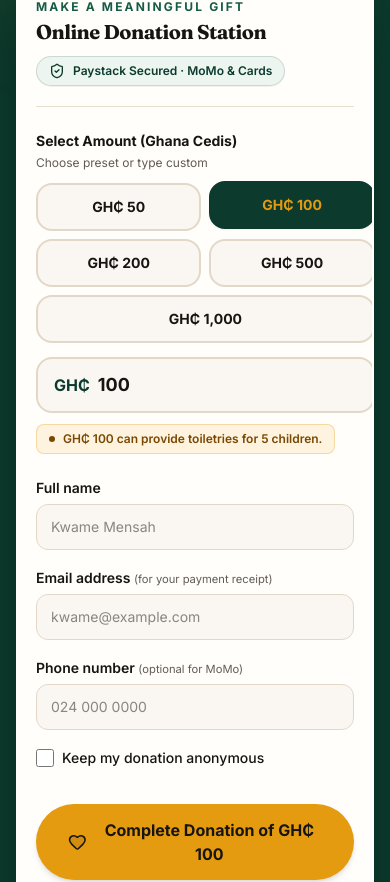
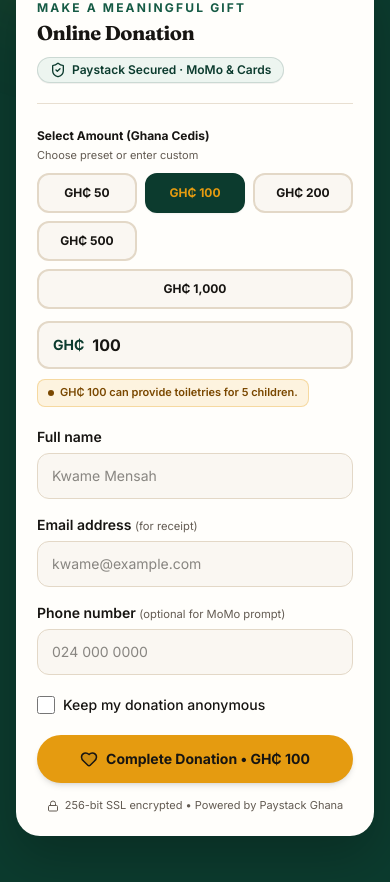
Before and after one commit to owusuvictorjnr/lovers-heart-foundation, a Next.js app: page / in a window 390 px wide. Shown: the part 6577-7459 px from the top of the page. Built offline with nearby package versions, Linux system fonts and the light colour scheme; no server answers; the database is empty.

Commit message:
style: improve responsive layout, spacing, and typography for donation and header components

```diff
--- a/src/features/donations/components/donate-form.tsx
+++ b/src/features/donations/components/donate-form.tsx
@@ -69,36 +69,36 @@ export function DonateForm() {
       <form
         onSubmit={handleSubmit}
         noValidate
-        className="mx-auto w-full max-w-3xl overflow-hidden rounded-3xl border-2 border-white/20 bg-cream-pure p-4.5 text-ink shadow-[0_24px_60px_rgba(0,0,0,0.28)] sm:p-7 md:p-9"
+        className="mx-auto w-full max-w-2xl overflow-hidden rounded-3xl border border-white/20 bg-cream-pure p-5 sm:p-7 md:p-9 text-ink shadow-[0_20px_50px_rgba(0,0,0,0.22)]"
       >
         <div className="mb-6 flex flex-col sm:flex-row sm:items-center justify-between gap-3 border-b border-line/80 pb-5">
           <div>
             <span className="eyebrow mb-1">Make a Meaningful Gift</span>
-            <h3 className="font-serif text-xl sm:text-2xl font-bold text-ink">Online Donation Station</h3>
+            <h3 className="font-serif text-xl sm:text-2xl font-bold text-ink">Online Donation</h3>
           </div>
-          <div className="inline-flex self-start sm:self-auto items-center gap-2 rounded-full border border-forest/15 bg-forest-soft px-3 py-1.5 text-xs font-semibold text-forest shadow-2xs">
+          <div className="inline-flex self-start sm:self-auto items-center gap-1.5 rounded-full border border-forest/15 bg-forest-soft px-3 py-1 text-xs font-semibold text-forest shadow-2xs">
             <ShieldCheck className="size-4 text-forest shrink-0" />
             <span>Paystack Secured · MoMo &amp; Cards</span>
           </div>
         </div>
 
         <fieldset>
-          <legend className="mb-3 text-sm font-bold text-ink flex flex-col sm:flex-row sm:items-baseline justify-between gap-1">
+          <legend className="mb-2.5 text-xs sm:text-sm font-bold text-ink flex flex-col sm:flex-row sm:items-baseline justify-between gap-1">
             <span>Select Amount (Ghana Cedis)</span>
-            <span className="text-xs text-muted font-normal">Choose preset or type custom</span>
+            <span className="text-[11px] text-muted font-normal">Choose preset or enter custom</span>
           </legend>
 
-          <div className="grid grid-cols-2 sm:grid-cols-3 md:grid-cols-5 gap-2 sm:gap-2.5">
+          <div className="grid grid-cols-3 sm:grid-cols-5 gap-2">
             {siteConfig.donationPresets.map((p, idx) => (
               <button
                 key={p}
                 type="button"
                 onClick={() => setAmount(p)}
                 className={cn(
-                  "cursor-pointer rounded-2xl border-2 py-3 px-2 text-center font-bold text-sm sm:text-base transition duration-200",
-                  idx === 4 && "col-span-2 sm:col-span-1",
+                  "cursor-pointer rounded-xl border-2 py-2.5 px-1.5 text-center font-bold text-xs sm:text-sm transition-all duration-200 active:scale-95",
+                  idx === 4 && "col-span-3 sm:col-span-1",
                   amount === p
-                    ? "border-forest bg-forest text-gold shadow-xs -translate-y-0.5"
+                    ? "border-forest bg-forest text-gold shadow-xs"
                     : "border-line bg-cream hover:border-gold hover:bg-gold-soft/30 text-ink",
                 )}
               >
@@ -108,9 +108,9 @@ export function DonateForm() {
           </div>
 
           {/* Custom amount input */}
-          <div className="mt-3.5">
-            <label className="flex items-center overflow-hidden rounded-2xl border-2 border-line bg-cream transition focus-within:border-forest focus-within:bg-cream-pure focus-within:shadow-xs">
-              <span className="pl-4 pr-2 sm:px-5 font-bold text-forest text-base sm:text-lg shrink-0">GH₵</span>
+          <div className="mt-3">
+            <label className="flex items-center overflow-hidden rounded-xl border-2 border-line bg-cream transition focus-within:border-forest focus-within:bg-cream-pure focus-within:shadow-xs">
+              <span className="pl-3.5 pr-2 sm:px-4 font-bold text-forest text-sm sm:text-base shrink-0">GH₵</span>
               <input
                 type="number"
                 min={1}
@@ -120,17 +120,17 @@ export function DonateForm() {
                 value={amount}
                 placeholder="Enter custom amount"
                 onChange={(e) => setAmount(e.target.value === "" ? "" : Math.floor(+e.target.value))}
-                className="min-w-0 flex-1 bg-transparent py-3 sm:py-3.5 pr-4 text-lg sm:text-xl font-bold text-ink outline-none placeholder:text-muted/50 placeholder:font-normal placeholder:text-sm sm:placeholder:text-base"
+                className="min-w-0 flex-1 bg-transparent py-2.5 sm:py-3 pr-3 text-base sm:text-lg font-bold text-ink outline-none placeholder:text-muted/50 placeholder:font-normal placeholder:text-xs sm:placeholder:text-sm"
               />
             </label>
           </div>
 
           {/* Impact hint */}
-          <div className="mt-2.5 min-h-6">
+          <div className="mt-2 min-h-6">
             {errors.amount?.[0] ? (
               <p className="text-xs font-semibold text-clay">{errors.amount[0]}</p>
             ) : hint ? (
-              <p className="inline-flex items-center gap-2 rounded-lg border border-gold/30 bg-gold-soft px-3 py-1.5 text-xs font-semibold text-[#7a4800]">
+              <p className="inline-flex items-center gap-1.5 rounded-lg border border-gold/30 bg-gold-soft px-2.5 py-1 text-[11px] sm:text-xs font-semibold text-[#7a4800]">
                 <span className="size-1.5 rounded-full bg-[#7a4800] shrink-0" />
                 <span>GH₵ {Number(amount).toLocaleString()} {hint.text}</span>
               </p>
@@ -138,17 +138,19 @@ export function DonateForm() {
           </div>
         </fieldset>
 
-        <div className="my-6 grid gap-4.5 sm:grid-cols-2">
+        <div className="my-5 grid gap-4 sm:grid-cols-2">
           <Field label="Full name" error={errors.name}>
             <Input name="name" autoComplete="name" placeholder="Kwame Mensah" required aria-invalid={!!errors.name} />
           </Field>
-          <Field label="Email address" hint="for your payment receipt" error={errors.email}>
+          <Field label="Email address" hint="for receipt" error={errors.email}>
             <Input name="email" type="email" autoComplete="email" placeholder="kwame@example.com" required aria-invalid={!!errors.email} />
           </Field>
-          <Field label="Phone number" hint="optional for MoMo" error={errors.phone}>
-            <Input name="phone" type="tel" autoComplete="tel" placeholder="024 000 0000" />
-          </Field>
-          <div className="flex items-end pb-3">
+          <div className="sm:col-span-2">
+            <Field label="Phone number" hint="optional for MoMo prompt" error={errors.phone}>
+              <Input name="phone" type="tel" autoComplete="tel" placeholder="024 000 0000" />
+            </Field>
+          </div>
+          <div className="sm:col-span-2 flex items-center pt-1">
             <Checkbox name="anonymous" label="Keep my donation anonymous" />
           </div>
         </div>
@@ -163,18 +165,18 @@ export function DonateForm() {
           type="submit"
           size="lg"
           variant="primary"
-          className="w-full justify-center gap-2.5 shadow-md text-base sm:text-lg"
+          className="w-full justify-center gap-2 shadow-md py-3.5 text-sm sm:text-base font-bold active:scale-[0.99] transition-transform"
           disabled={pending || !amount}
         >
-          <Heart className="size-5 fill-ink/10" />
-          <span>
-            {pending ? "Opening Paystack Checkout…" : `Complete Donation of GH₵ ${amount ? amount.toLocaleString() : "0"}`}
+          <Heart className="size-4.5 shrink-0 fill-ink/10" />
+          <span className="truncate">
+            {pending ? "Opening Paystack Checkout…" : `Complete Donation • GH₵ ${amount ? Number(amount).toLocaleString() : "0"}`}
           </span>
         </Button>
 
-        <p className="mt-4 text-center text-xs text-muted flex items-center justify-center gap-1.5">
-          <Lock className="size-3.5 text-muted" />
-          <span>Secure 256-bit SSL encrypted transaction powered by Paystack Ghana.</span>
+        <p className="mt-3.5 text-center text-[11px] sm:text-xs text-muted flex items-center justify-center gap-1.5">
+          <Lock className="size-3 text-muted shrink-0" />
+          <span>256-bit SSL encrypted • Powered by Paystack Ghana</span>
         </p>
       </form>
 
```
